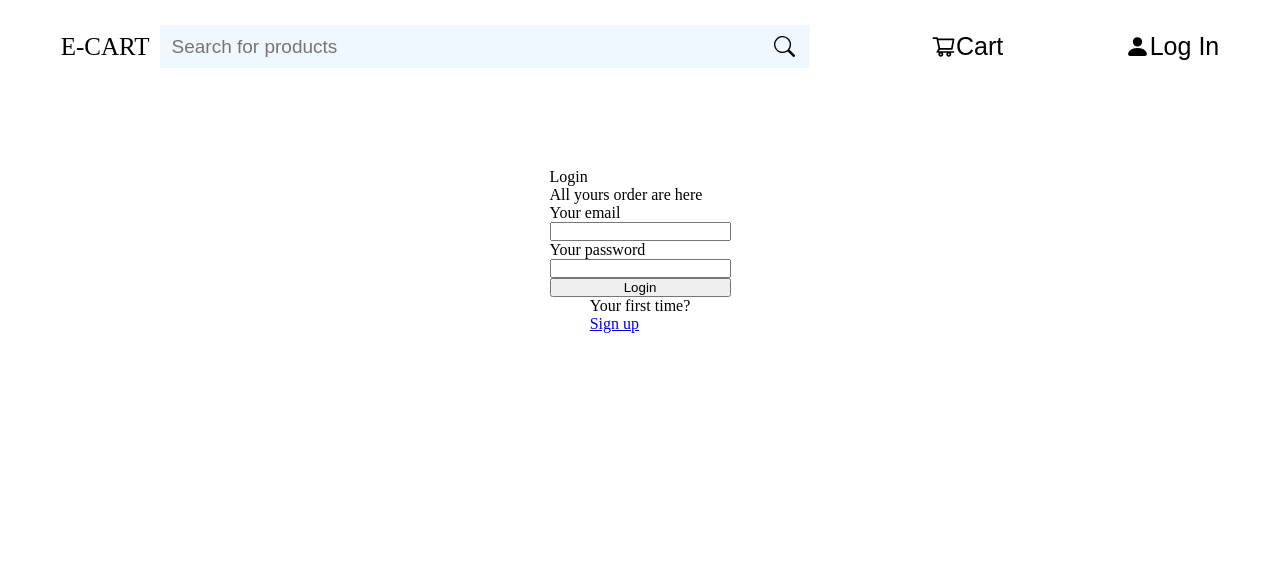
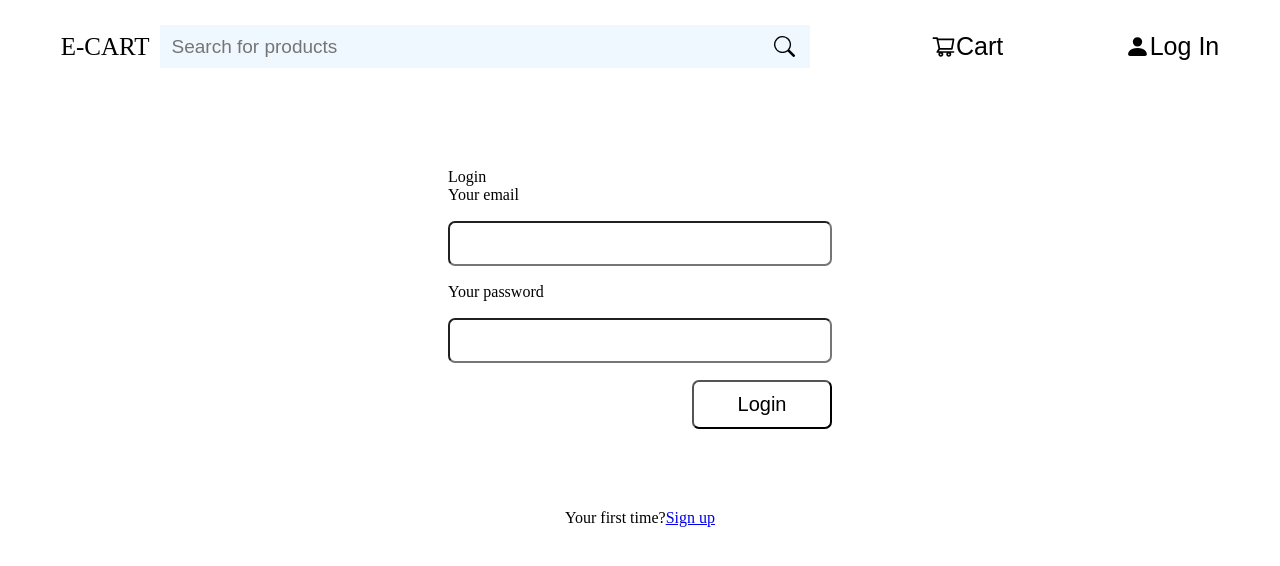
Before and after one commit to jyotirmoy-sinhababu/E-Commerce-website, a React (Vite) app: page /login in a window 1280 px wide. Shown: the top 566 px of the page. Built offline with nearby package versions, Linux system fonts and the light colour scheme; no server answers.

Commit message:
style added

```diff
--- a/src/components/authComp/logInComp/LogInComp.tsx
+++ b/src/components/authComp/logInComp/LogInComp.tsx
@@ -6,22 +6,25 @@ const LogInComp = () => {
     <div className='login-cnt'>
       <div className='login-txt-cnt'>
         <div>
-          <div>
-            <p>Login</p>
+          <div className=''>
+            <p className='login-txt'>Login</p>
           </div>
-          <p>All yours order are here</p>
         </div>
         <form className='form-cnt'>
           <label>Your email</label>
-          <input className='email' type='email' />
+          <input className='inputField' type='email' />
           <label>Your password</label>
-          <input className='password' type='password' />
-          <button type='submit'>Login</button>
+          <input className='inputField' type='password' />
+          <div className='logInBtn-cnt'>
+            <button className='logIn-btn' type='submit'>
+              Login
+            </button>
+          </div>
         </form>
       </div>
-      <div>
-        <p>Your first time?</p>
-        <NavLink>Sign up</NavLink>
+      <div className='route-btn-cnt'>
+        <p className='route-txt'>Your first time?</p>
+        <NavLink className='signUp-route'>Sign up</NavLink>
       </div>
     </div>
   );
--- a/src/components/authComp/logInComp/loginComp.css
+++ b/src/components/authComp/logInComp/loginComp.css
@@ -9,4 +9,33 @@
 .form-cnt {
   display: flex;
   flex-direction: column;
+  gap: 17px;
 }
+
+.inputField {
+  width: 380px;
+  height: 41px;
+  border-radius: 7px;
+}
+
+.logInBtn-cnt {
+  display: flex;
+  justify-content: flex-end;
+}
+
+.logIn-btn {
+  display: flex;
+  justify-content: center;
+  align-items: center;
+  font-size: 20px;
+  background-color: transparent;
+  border-radius: 7px;
+  width: 140px;
+  height: 49px;
+  cursor: pointer;
+}
+
+.route-btn-cnt {
+  display: flex;
+  padding-top: 80px;
+}
```
